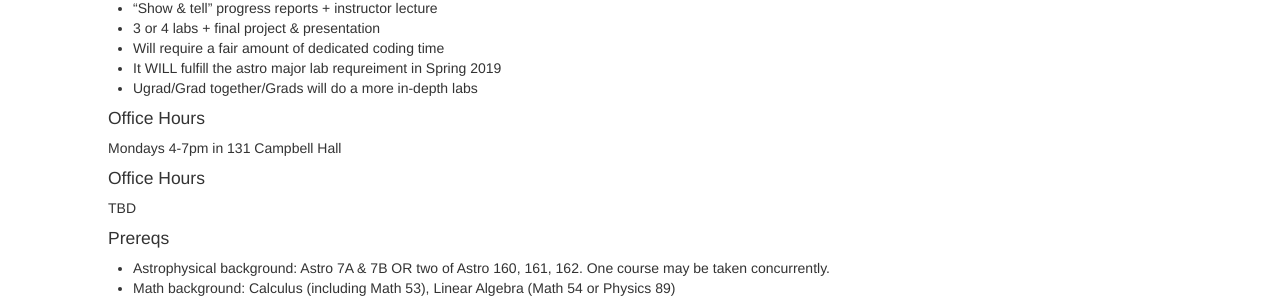
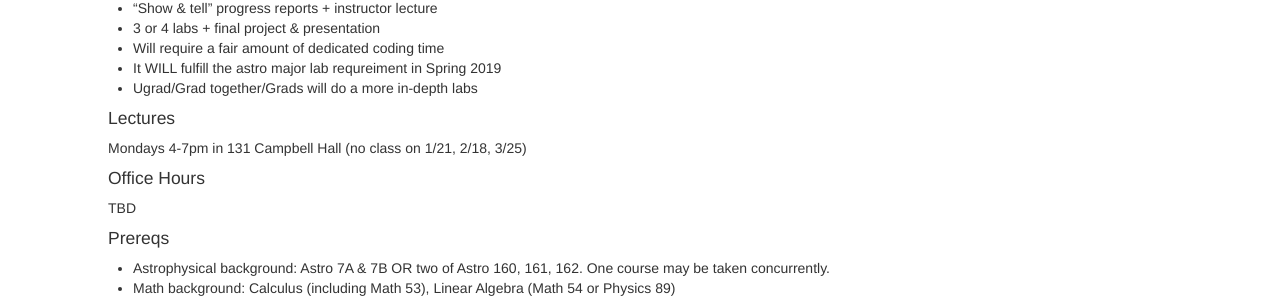
Before and after one commit to ucb-datalab/ucb-datalab.github.io, a Jekyll site: the page built from index.md, in a window 1280 px wide. Shown: the part 860-1160 px from the top of the page. Built offline with Jekyll 4.4.1, drawn with Linux system fonts in a browser that asks for light colours.

Commit message:
added a few more logistics

```diff
--- a/index.md
+++ b/index.md
@@ -52,9 +52,9 @@ This course consists of data-centric laboratory experiments that draw on a varie
 * Ugrad/Grad together/Grads will do a more in-depth labs
 
 
-#### Office Hours
+#### Lectures
 
-Mondays 4-7pm in 131 Campbell Hall
+Mondays 4-7pm in 131 Campbell Hall (no class on 1/21, 2/18, 3/25)
 
 
 #### Office Hours
```
